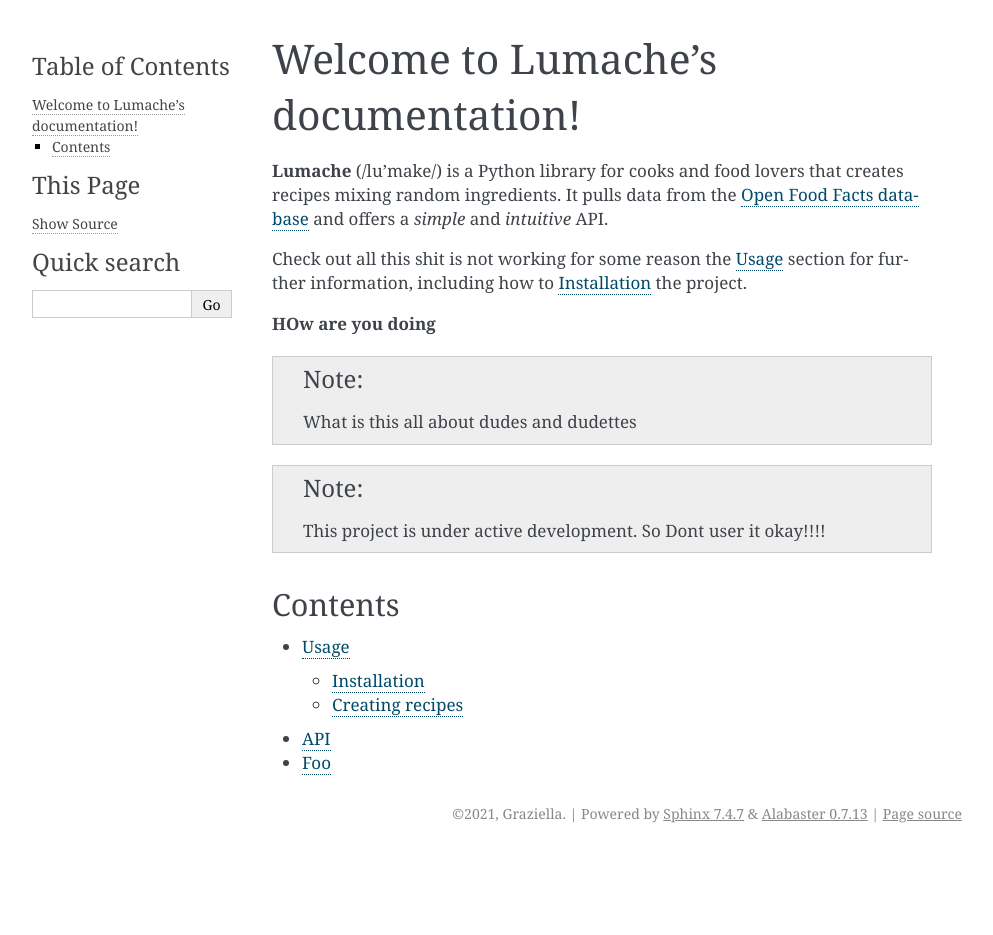
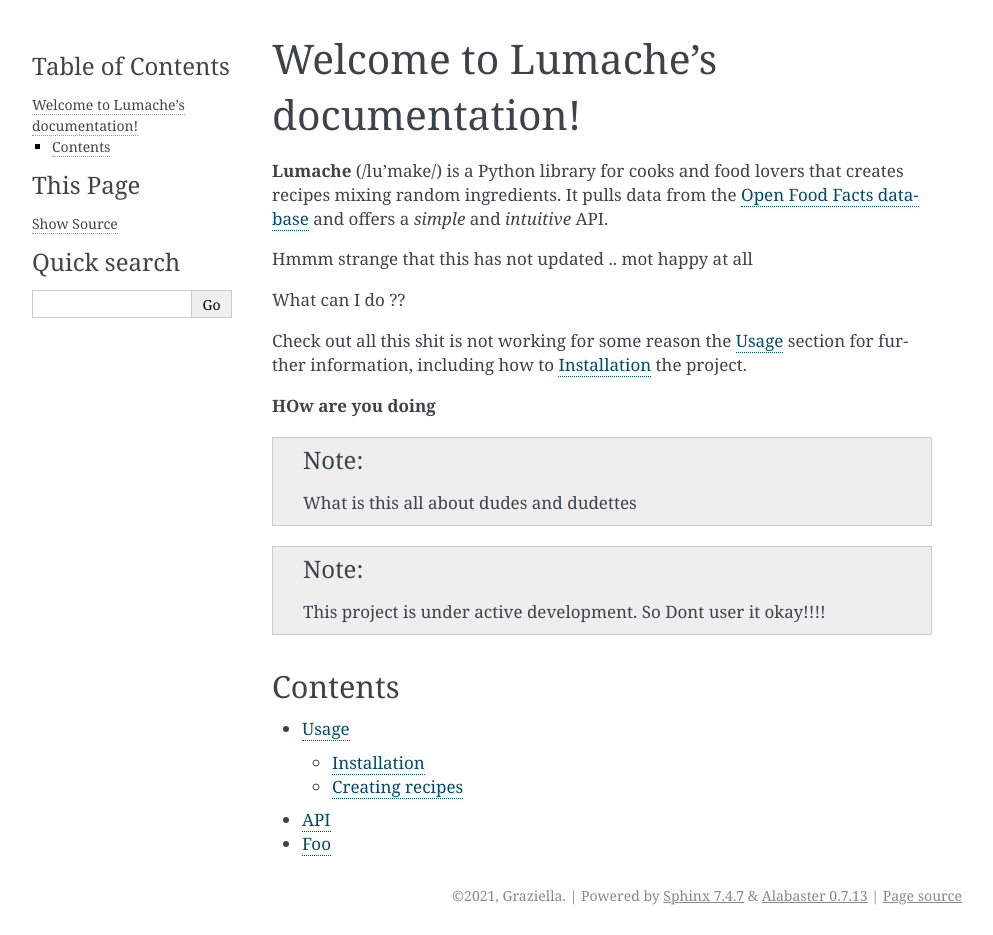
Before and after one commit to Eudorajab1/websaw-userguide, a Sphinx documentation site: the page built from docs/source/index.rst, in a window 1280 px wide. Shown: the whole page, without its empty margins (148-1141 px from the left). Built offline with Sphinx 7.4.7, drawn with Linux system fonts in a browser that asks for light colours; pages that are not in the unit, such as notebooks, are missing from menus; before the commit the page ends 900 px from its top, so only the background shows below that.

Commit message:
Update index.rst

```diff
--- a/docs/source/index.rst
+++ b/docs/source/index.rst
@@ -5,6 +5,10 @@
 that creates recipes mixing random ingredients.
 It pulls data from the `Open Food Facts database <https://world.openfoodfacts.org/>`_
 and offers a *simple* and *intuitive* API.
+
+Hmmm strange that this has not updated .. mot happy at all
+
+What can I do ??
 
 Check out all this shit is not working for some reason the :doc:`usage` section for further information, including
 how to :ref:`installation` the project.
```
